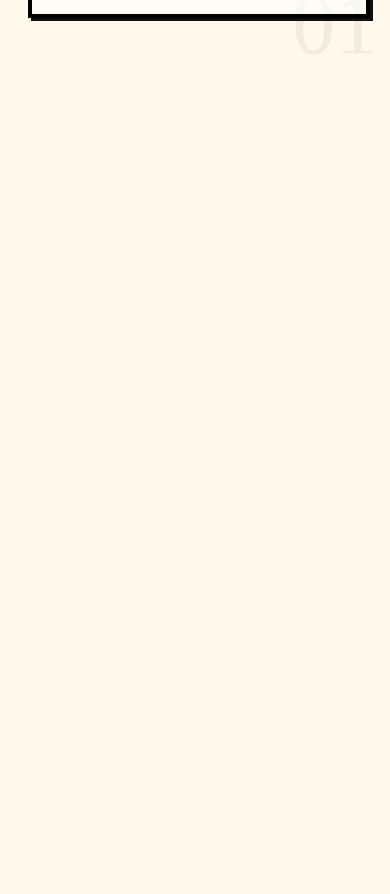
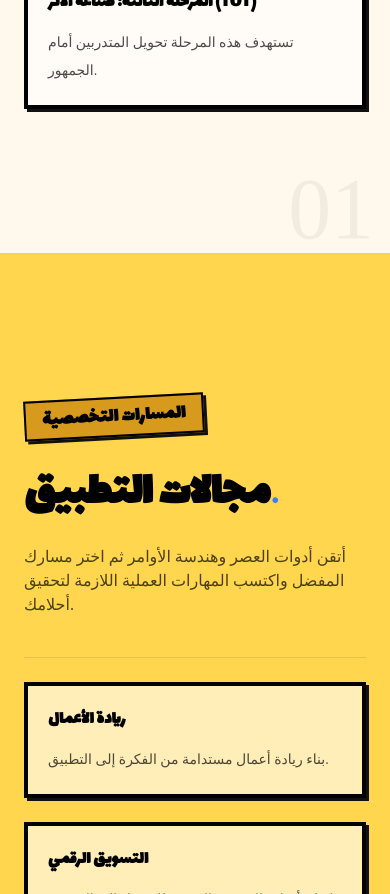
Before and after one commit to Noufel-sf/Dz_yound_leaders2, a Next.js app: page / in a window 390 px wide. Shown: the part 4500-5394 px from the top of the page. Built offline with nearby package versions, Linux system fonts and the light colour scheme; a web font is replaced by a local one.

Commit message:
fixing some problems

```diff
--- a/app/about/page.tsx
+++ b/app/about/page.tsx
@@ -50,6 +50,7 @@ export default function AboutPage() {
 
           gsap.set([sTitle, sCards], { clearProps: "all" });
 
+          if (isDesktop) {
             gsap.set(sTitle, { opacity: 0, y: 24, scale: 1 });
             gsap.set(sCards, { yPercent: 100 });
 
@@ -76,7 +77,7 @@ export default function AboutPage() {
                 {
                   y: 0,
                   duration: 1.2,
-                scale: isDesktop ? 0.5 : 1,
+                  scale: 0.5,
                   ease: "expo.inOut",
                 },
                 1,
@@ -96,7 +97,7 @@ export default function AboutPage() {
               servicesTl
                 .to(
                   card,
-                { yPercent: i * (isDesktop ? 9 : 8), ease: "power2.inOut" },
+                  { yPercent: i * 9, ease: "power2.inOut" },
                   pos,
                 )
                 .to(
@@ -112,6 +113,7 @@ export default function AboutPage() {
                 );
             });
             servicesTl.to({}, { duration: 1 });
+          }
           if (werbsiteBuilderRef.current) {
             const wbSection = werbsiteBuilderRef.current.section;
             const wbTitle = werbsiteBuilderRef.current.title;
@@ -157,7 +159,7 @@ export default function AboutPage() {
   return (
     <main ref={mainRef} dir="rtl" className=" py-24 z-10">
       {/* ── Hero Section ── */}
-      <section className="relative mb-40  lg:mb-54 overflow-hidden px-4 py-24 sm:px-8 lg:px-12">
+      <section className="relative  overflow-hidden px-4 py-24 sm:px-8 lg:px-12">
         <div className="absolute inset-0 -z-10" />
 
         <div className="mx-auto  text-center">
--- a/app/components/CtaSection.tsx
+++ b/app/components/CtaSection.tsx
@@ -20,7 +20,7 @@ function CtaSection() {
       ).matches;
 
       gsap.to(sectionRef.current, {
-        scale: 0.94,
+        scale: 1,
         opacity: 0,
         y: -80,
         ease: "none",
@@ -44,10 +44,10 @@ function CtaSection() {
       style={{ transformOrigin: "center top" }}
     >
 
-      <div className="relative mx-auto max-w-5xl text-center">
+      <div className="relative mx-auto max-w-7xl text-center">
         <h2
           data-cta-item
-          className="heading text-5xl font-light leading-tight tracking-tight sm:text-9xl"
+          className="heading text-4xl font-light leading-tight tracking-tight sm:text-9xl"
         >
 
           نشعل شغفك، نُطلق إبداعك، نُصقل قيادتك.
@@ -69,7 +69,7 @@ function CtaSection() {
         >
           <Link
             href="/about"
-            className=" inline-flex heading items-center gap-2 border-2  border-black bg-primary px-6 py-3 md:text-lg font-bold text-primary-foreground shadow-[4px_4px_0_0_#111111] hover:translate-x-boxShadowX hover:translate-y-boxShadowY hover:shadow-none"
+            className=" inline-flex heading items-center gap-2 border-2 text-white  border-black bg-primary px-6 py-3 md:text-lg font-bold text-primary-foreground shadow-[4px_4px_0_0_#111111] hover:translate-x-boxShadowX hover:translate-y-boxShadowY hover:shadow-none"
           >
             تعرف أكثر
             <ArrowLeft className="h-5 w-5" />
@@ -77,7 +77,7 @@ function CtaSection() {
           <a
             target="_blank"
             href=""
-            className=" inline-flex heading items-center gap-2 border-2 border-black text-white px-8 py-3 md:text-lg font-bold bg-secondary shadow-[4px_4px_0_0_#111111] hover:translate-x-boxShadowX hover:translate-y-boxShadowY hover:shadow-none"
+            className=" inline-flex heading items-center gap-2 border-2 border-black  px-8 py-3 md:text-lg font-bold bg-secondary shadow-[4px_4px_0_0_#111111] hover:translate-x-boxShadowX hover:translate-y-boxShadowY hover:shadow-none"
           >
             انضم الآن
           </a>
--- a/app/components/HeroSection.tsx
+++ b/app/components/HeroSection.tsx
@@ -174,7 +174,7 @@ export default function HeroSection() {
         className="relative z-10 flex max-w-8xl flex-col items-center text-center"
       >
         {/* top small text */}
-        <span className="heading border-2 border-black bg-secondary px-5 py-2 text-sm font-black text-black shadow-[4px_4px_0_0_#111111] md:text-base">
+        <span className="heading border-2 -rotate-2 border-black bg-secondary px-5 py-2 text-sm font-black text-black shadow-[4px_4px_0_0_#111111] md:text-base">
           مخيم الرواد الشبابي
         </span>
 
--- a/app/components/OurVision.tsx
+++ b/app/components/OurVision.tsx
@@ -6,7 +6,7 @@ import { ScrollTrigger } from "gsap/ScrollTrigger";
 import { useGSAP } from "@gsap/react";
 
 const DEFAULT_END_DESKTOP = "+=200%";
-const DEFAULT_END_MOBILE = "+=150%";
+const DEFAULT_END_MOBILE = "+=100%";
 
 gsap.registerPlugin(ScrollTrigger);
 
@@ -45,7 +45,7 @@ export default function AboutLayerOne({
               start: "top top",
               end: isDesktop ? endDesktop : endMobile,
               pin: true,
-              scrub: 1.5,
+              scrub: isDesktop ? 1.5 : 0.8,
               invalidateOnRefresh: true,
             },
           });
@@ -67,9 +67,9 @@ export default function AboutLayerOne({
             .to(
               headlineRef.current,
               {
-                y: isDesktop ? "-100vh" : "-120vh",
+                y: isDesktop ? "-100vh" : "-65vh",
                 opacity: 0,
-                duration: 3,
+                duration: isDesktop ? 3 : 1.6,
                 ease: "expo.in",
               },
               2,
@@ -79,7 +79,6 @@ export default function AboutLayerOne({
 
       return () => {
         mm.revert();
-        ScrollTrigger.getAll().forEach((t) => t.kill());
       };
     },
     { scope: sectionRef },
@@ -101,10 +100,10 @@ export default function AboutLayerOne({
           <span className=" heading text-primary"> للشباب?</span>
         </h2>
         <p className="sub-header mt-8 max-w-4xl font-display text-gray-600 text-lg uppercase tracking-tight md:mt-12 md:text-3xl">
-           2026، يعمل مخيم رواد الشباب على تمكين الشباب  18 - 35 سنة من تطوير المهارات
-          القيادية والمشاركة المدنية، ودعمهم في بناء مشاريع مجتمعية مستدامة.
-          نقدّم ورش عمل، تدريبًا عمليًا، وبرامج توجيهية تهدف إلى إعداد الجيل
-          القادم من القادة والمبادرات المحلية.
+          2026، يعمل مخيم رواد الشباب على تمكين الشباب 18 - 35 سنة من تطوير
+          المهارات القيادية والمشاركة المدنية، ودعمهم في بناء مشاريع مجتمعية
+          مستدامة. نقدّم ورش عمل، تدريبًا عمليًا، وبرامج توجيهية تهدف إلى إعداد
+          الجيل القادم من القادة والمبادرات المحلية.
         </p>
       </div>
     </section>
--- a/app/components/ProblemAndObjectives.tsx
+++ b/app/components/ProblemAndObjectives.tsx
@@ -40,26 +40,26 @@ const ProblemAndObjectives = forwardRef((_, ref) => {
   return (
     <section
       ref={ProblemAndObjectivesRef}
-      className="relative h-screen w-full overflow-hidden bg-primary-950"
+      className="relative w-full overflow-hidden bg-primary-950 py-16 lg:h-screen lg:py-0"
     >
-      <div className="relative flex mt-30 w-full items-center justify-center px-8">
+      <div className="relative flex w-full items-center justify-center px-6 lg:mt-30 lg:px-8">
         <h2
           ref={titleRef}
-          className="featured heading select-none font-display text-[11vw] uppercase leading-none tracking-tighter"
+          className="featured heading select-none text-center font-display text-[15vw] uppercase leading-none tracking-tighter sm:text-[11vw]"
         >
           الاشكالية و
           <span className="text-primary heading "> الحلول</span>
         </h2>
       </div>
 
-      <div className="absolute inset-0 top-[25vh] lg:top-[35vh]">
+      <div className="relative mt-10 flex flex-col gap-5 px-4 lg:absolute lg:inset-0 lg:top-[35vh] lg:mt-0 lg:block lg:px-0">
         {PROBLEM_AND_OBJECTIVES_DATA.map((item, index) => (
           <div
             key={item.id}
             ref={(el) => {
               if (el) cardsRef.current[index] = el;
             }}
-            className={`absolute top-0 flex h-full w-full flex-col items-center justify-center  ${item.color} ${item.textColor} px-6 md:px-20`}
+            className={`relative flex min-h-[58vh] w-full flex-col items-center justify-center border-4 border-black ${item.color} ${item.textColor} px-6 py-12 shadow-[5px_5px_0_0_#111111] md:px-20 lg:absolute lg:top-0 lg:h-full lg:border-0 lg:py-0 lg:shadow-none`}
             style={{ zIndex: index + 1 }}
           >
             <div className="service-content flex max-w-4xl flex-col items-center text-center">
--- a/app/components/Services.tsx
+++ b/app/components/Services.tsx
@@ -1,15 +1,16 @@
 "use client";
 
-import React, { useRef, useState } from "react";
+import React, { useRef } from "react";
 import { useGSAP } from "@gsap/react";
 import gsap from "gsap";
-import { useRouter } from "next/navigation";
 import { ScrollTrigger } from "gsap/ScrollTrigger";
 import { ScrollToPlugin } from "gsap/all";
 
 gsap.registerPlugin(ScrollTrigger, ScrollToPlugin);
 
-// DATA edit content here, nothing else needs to change
+// ─────────────────────────────────────────────────────────
+// DATA
+// ─────────────────────────────────────────────────────────
 
 const SERVICES = [
   {
@@ -21,41 +22,29 @@ const SERVICES = [
       {
         title: "المرحلة الأولى: بناء الشخصية وصقل المهارات الناعمة",
         badge: "إلزامية",
-        summary:
-          "هذه المرحلة هي حجر الأساس في المخيم، وتهل إلى أي تخصص تقني.",
-
+        summary: "هذه المرحلة هي حجر الأساس في المخيم، وتهل إلى أي تخصص تقني.",
       },
       {
         title: "المرحلة الثانية: التمكين التقني والمسارات التخصصية",
         badge: "إلزامية ثم اختيارية",
-        summary:
-          "تنطلق هذه المرحلة بتدريب مكثف للتطبيق العملي.",
-        // items: [
-        //   'الذكاء الاصطناعي وPrompt Engineering: استخدام الأدوات الحديثة لرفع الإنتاجية وأتمتة المهام.',
-        //   'المسارات المتاحة: ريادة الأعمال، التسويق الرقمي، وإدارة المشاريع.',
-        // ],
+        summary: "تنطلق هذه المرحلة بتدريب مكثف للتطبيق العملي.",
       },
       {
         title: "المرحلة الثالثة: صناعة الأثر (TOT)",
         badge: "تأثير",
-        summary:
-          "تستهدف هذه المرحلة تحويل المتدربين أمام الجمهور.",
-        // items: [
-        //   'سيكولوجية تعلم الكبار وتصميم الحقائب التدريبية الاحترافية.',
-        //   'مهارات الإلقاء، كاريزما الظهور، والتحكم في نبرة الصوت ولغة الجسد.',
-        //   'إعداد متدربين قادرين على نقل المعرفة التقنية للأقران بشكل مستدام.',
-        // ],
+        summary: "تستهدف هذه المرحلة تحويل المتدربين أمام الجمهور.",
       },
     ],
     bg: "bg-[var(--figjam-cream)] text-[#111111]",
     accent: "text-[var(--figjam-purple)]",
     bullet: "bg-[var(--figjam-purple)]",
   },
+
   {
     id: "02",
     category: "المسارات التخصصية",
     title: "مجالات التطبيق",
-    desc: "    أتقن أدوات العصر هندسة الأوامر ثم اختر مسارك المفضل واكتسب المهارات العملية اللازمة لتحقيق أحلامك في أحد هذه المجالات .",
+    desc: "أتقن أدوات العصر وهندسة الأوامر ثم اختر مسارك المفضل واكتسب المهارات العملية اللازمة لتحقيق أحلامك.",
     sections: [
       {
         title: "ريادة الأعمال",
@@ -67,17 +56,17 @@ const SERVICES = [
         badge: "📱",
         summary: "إتقان أدوات التسويق الرقمي للوصول إلى الجمهور المستهدف.",
       },
-      {
-        title: "إدارة المشاريع",
-        badge: "📊",
-        summary: "إدارة المشاريع بكفاءة عالية والتسليم في الوقت المحدد.",
-      },
-
+      // {
+      //   title: "إدارة المشاريع",
+      //   badge: "📊",
+      //   summary: "إدارة المشاريع بكفاءة عالية والتسليم في الوقت المحدد.",
+      // },
     ],
     bg: "bg-[var(--figjam-yellow)] text-[#111111]",
     accent: "text-[var(--figjam-blue)]",
     bullet: "bg-[var(--figjam-blue)]",
   },
+
   {
     id: "03",
     category: "التقييم",
@@ -99,11 +88,6 @@ const SERVICES = [
         summary:
           "عرض حي (Demo Day) لقياس قوة الإلقاء والقدرة على نقل المعلومة.",
       },
-      // {
-      //   title: "قياس الأثر والرضا",
-      //   summary:
-      //     "استطلاعات رأي دورية لقياس ملاءمة البرنامج للفئة العمرية 18-35 سنة.",
-      // },
     ],
     bg: "bg-[var(--figjam-pink)] text-[#111111]",
     accent: "text-[var(--figjam-green)]",
@@ -111,21 +95,32 @@ const SERVICES = [
   },
 ];
 
+// ─────────────────────────────────────────────────────────
+// COMPONENT
+// ─────────────────────────────────────────────────────────
+
 export default function Services() {
-
-  // refs
   const containerRef = useRef<HTMLDivElement>(null);
 
+  const serviceRef = useRef<HTMLDivElement>(null);
 
-  const serviceRef = useRef<HTMLDivElement>(null);
   const serviceCards = useRef<HTMLDivElement[]>([]);
 
   useGSAP(
     () => {
+      // kill old triggers
       ScrollTrigger.getAll().forEach((st) => {
-        if (st.trigger && containerRef.current?.contains(st.trigger)) st.kill();
+        if (st.trigger && containerRef.current?.contains(st.trigger as Node)) {
+          st.kill();
+        }
       });
 
+      const mm = gsap.matchMedia();
+
+      // ─────────────────────────────────────
+      // DESKTOP ANIMATION
+      // ─────────────────────────────────────
+      mm.add("(min-width: 768px)", () => {
         const cards = serviceCards.current;
 
         gsap.set(cards, {
@@ -164,6 +159,20 @@ export default function Services() {
         });
 
         ScrollTrigger.refresh();
+      });
+
+      // ─────────────────────────────────────
+      // MOBILE — NO ANIMATION
+      // ─────────────────────────────────────
+      mm.add("(max-width: 767px)", () => {
+        gsap.set(serviceCards.current, {
+          clearProps: "all",
+        });
+      });
+
+      return () => {
+        mm.revert();
+      };
     },
     { scope: containerRef },
   );
@@ -173,11 +182,13 @@ export default function Services() {
       ref={containerRef}
       className="relative w-full overflow-x-hidden bg-[var(--figjam-cream)] text-[#111111] selection:bg-[var(--figjam-green)] selection:text-black"
     >
-      {/* SERVICES SCROLL STACK */}
+      {/* ───────────────────────────────────── */}
+      {/* SERVICES */}
+      {/* ───────────────────────────────────── */}
 
       <section
         ref={serviceRef}
-        className="relative h-screen w-full overflow-hidden bg-[var(--figjam-cream)]"
+        className="relative w-full bg-[var(--figjam-cream)] md:h-screen md:overflow-hidden"
       >
         {SERVICES.map((svc, i) => (
           <div
@@ -185,51 +196,54 @@ export default function Services() {
             ref={(el) => {
               if (el) serviceCards.current[i] = el;
             }}
-            className={`absolute inset-1 flex h-screen ${svc.bg} w-full flex-col items-center justify-center px-6 md:px-20`}
+            className={`relative flex min-h-screen w-full flex-col items-center justify-center px-6 py-16 md:absolute md:inset-1 md:h-screen md:px-20 ${svc.bg}`}
             style={{ zIndex: i + 10 }}
           >
             {/* GHOST NUMBER */}
-            <span className="pointer-events-none font-mono absolute bottom-0 right-4  text-[22vw]  leading-none text-black/5">
+
+            <span className="pointer-events-none absolute bottom-0 right-4 font-mono text-[22vw] leading-none text-black/5">
               {svc.id}
             </span>
 
-            {/* CARD CONTENT */}
-            <div className="relative z-10 pt-20 pb-20 flex w-full max-w-7xl flex-col items-start justify-center gap-10 md:max-w-full md:flex-row md:items-start md:justify-between">
-              {/* Left Column */}
+            {/* CONTENT */}
+
+            <div className="relative z-10 flex w-full max-w-7xl flex-col items-start justify-center gap-10 py-20 md:max-w-full md:flex-row md:items-start md:justify-between">
+              {/* LEFT */}
+
               <div className="flex flex-col gap-6 md:w-1/2">
-                <span
-                  className={`text-center gap-2 w-1/2  border-2 border-black heading bg-secondary px-4  py-1 text-xl -rotate-3 font-bold text-black shadow-[3px_3px_0_0_#111111]`}
-                >
+                <span className="heading w-fit -rotate-3 border-2 border-black bg-secondary px-4 py-1 text-center text-xl font-bold text-black shadow-[3px_3px_0_0_#111111]">
                   {svc.category}
                 </span>
-                <h2 className="heading whitespace-pre-line break-words text-5xl font-black uppercase leading-[1.1] tracking-tight text-black sm:text-4xl md:text-8xl lg:text-[4.5rem]">
+
+                <h2 className="heading whitespace-pre-line break-words text-5xl font-black leading-[1.1] tracking-tight text-black sm:text-6xl md:text-7xl lg:text-[4.5rem]">
                   {svc.title}
                   <span className={svc.accent}>.</span>
                 </h2>
-                <p className="max-w-md font-sans text-base text-black/70 md:text-lg">
+
+                <p className="max-w-md text-base text-black/70 md:text-lg">
                   {svc.desc}
                 </p>
               </div>
 
-              {/* Right Column: Sections */}
+              {/* RIGHT */}
+
               <div className="grid w-full grid-cols-1 gap-6 border-t border-black/10 pt-6 lg:grid-cols-2 md:border-l md:border-t-0 md:pl-12 md:pt-0">
                 {svc.sections.map((section) => (
                   <div
                     key={section.title}
-                    className="border-4  shadow-[3px_3px_0_0_#111111] border-black bg-white/60 p-5"
+                    className="border-4 border-black bg-white/60 p-5 shadow-[3px_3px_0_0_#111111]"
                   >
                     <div className="flex items-center justify-between gap-3">
                       <h3 className="heading text-lg font-black text-black">
                         {section.title}
                       </h3>
+                    </div>
 
-                    </div>
                     {section.summary ? (
                       <p className="mt-3 text-sm font-extrabold leading-7 text-black/70">
                         {section.summary}
                       </p>
                     ) : null}
-
                   </div>
                 ))}
               </div>
--- a/app/components/WerbsiteBuilder.tsx
+++ b/app/components/WerbsiteBuilder.tsx
@@ -7,7 +7,7 @@ import { useGSAP } from "@gsap/react";
 import Image from "next/image";
 
 const DEFAULT_END_DESKTOP = "+=200%";
-const DEFAULT_END_MOBILE = "+=150%";
+const DEFAULT_END_MOBILE = "+=90%";
 
 gsap.registerPlugin(ScrollTrigger);
 
@@ -95,7 +95,7 @@ export default function AboutLayerOne({
               start: "top top",
               end: isDesktop ? endDesktop : endMobile,
               pin: true,
-              scrub: 1.5,
+              scrub: isDesktop ? 1.5 : 0.8,
               invalidateOnRefresh: true,
             },
           });
@@ -135,9 +135,9 @@ export default function AboutLayerOne({
             .to(
               headlineRef.current,
               {
-                y: isDesktop ? "-100vh" : "-120vh",
+                y: isDesktop ? "-100vh" : "-65vh",
                 opacity: 0,
-                duration: 3,
+                duration: isDesktop ? 3 : 1.6,
                 ease: "expo.in",
               },
               2,
@@ -147,7 +147,6 @@ export default function AboutLayerOne({
 
       return () => {
         mm.revert();
-        ScrollTrigger.getAll().forEach((t) => t.kill());
       };
     },
     { scope: sectionRef },
```
Lines whose indentation alone changed are shown as unchanged.
